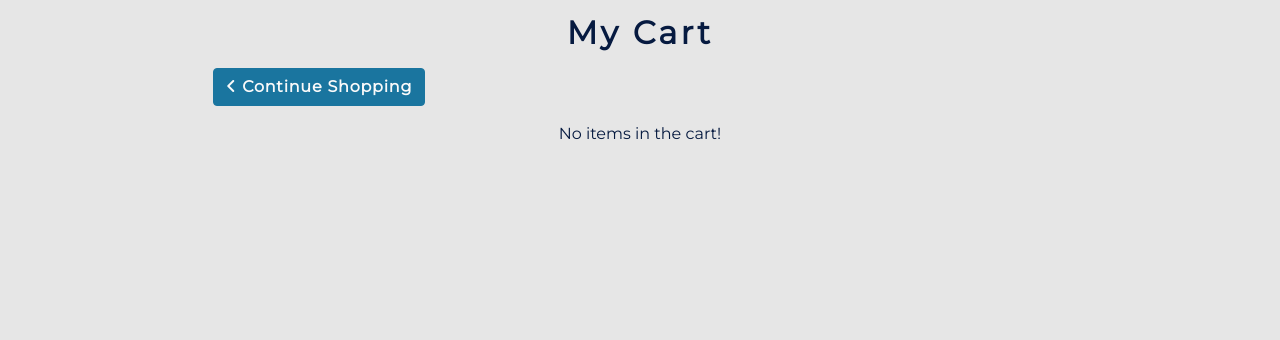
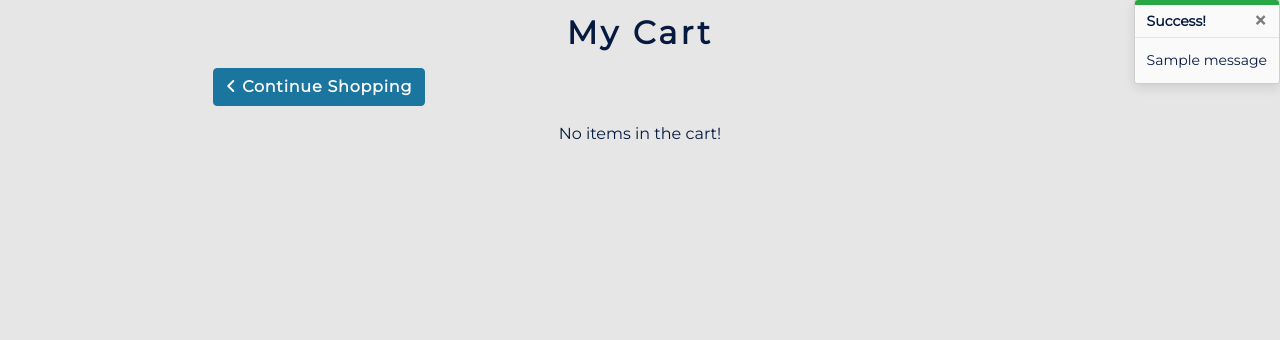
Before and after one commit to mitchdavenport88/hop_shop, a Django app: page /cart/ in a window 1280 px wide. Shown: the part 198-538 px from the top of the page. Run offline with Django 3.2, Linux system fonts and the light colour scheme; tables that the repository leaves empty hold one stand-in row (values such as "Sample post"); one stand-in notice (Sample message) is shown; some libraries are stand-ins or nearby versions.

Commit message:
Add and position toasts

```diff
--- a/cart/templates/cart/cart.html
+++ b/cart/templates/cart/cart.html
@@ -42,11 +42,17 @@
                         <div class="cart-item-row rounded d-flex flex-row">
                             <!-- product image (md and above) -->
                             <div class="d-none d-md-block col-md-2 p-md-0">
-                                <img src="{{ item.product.image.url }}" alt="{{ item.product.name }}" class="cart-image rounded">
+                                <a href="{% url 'product_detail' item.item_id %}">
+                                    <img src="{{ item.product.image.url }}" alt="{{ item.product.name }}" class="cart-image rounded">
+                                </a>
                             </div>
                             <!-- product details -->
                             <div class="col-8 p-0 col-sm-5 mt-sm-2 col-md-4 my-md-auto">
-                                <div><p class="text-center mt-2 mt-md-0 mb-md-2 font-weight-bold">{{ item.product.name }}</p></div>
+                                <div class="name-link">
+                                    <a href="{% url 'product_detail' item.item_id %}">
+                                        <p class="text-center mt-2 mt-md-0 mb-md-2 font-weight-bold">{{ item.product.name }}</p>
+                                    </a>
+                                </div>
                                 <div><p class="text-center mb-md-2">{{ item.product.category.friendly_name }} | {{ item.product.abv }}% | {{ item.product.size }}ml</p></div>
                                 <div><p class="text-center mb-2 mb-md-0">£{{ item.product.price }} each</p></div>
                                 <div class="mb-2 d-flex flex-column align-items-center d-sm-none">
--- a/cart/views.py
+++ b/cart/views.py
@@ -1,4 +1,6 @@
 from django.shortcuts import render, redirect, reverse, HttpResponse
+from django.contrib import messages
+from products.models import Product
 
 
 def view_cart(request):
@@ -10,6 +12,7 @@ def view_cart(request):
 def add_to_cart(request, item_id):
     """ Adds a quantity of the specified product to the cart """
 
+    product = Product.objects.get(pk=item_id)
     quantity = int(request.POST.get('quantity'))
     redirect_url = request.POST.get('redirect_url')
     cart = request.session.get('cart', {})
@@ -18,6 +21,7 @@ def add_to_cart(request, item_id):
         cart[item_id] += quantity
     else:
         cart[item_id] = quantity
+        messages.success(request, f'Added {product.name} to your cart')
 
     request.session['cart'] = cart
     return redirect(redirect_url)
--- a/hop_shop/settings.py
+++ b/hop_shop/settings.py
@@ -84,6 +84,8 @@ TEMPLATES = [
     },
 ]
 
+MESSAGE_STORAGE = 'django.contrib.messages.storage.session.SessionStorage'
+
 AUTHENTICATION_BACKENDS = [
     # Needed to login by username in Django admin, regardless of `allauth`
     'django.contrib.auth.backends.ModelBackend',
--- a/static/css/base.css
+++ b/static/css/base.css
@@ -266,7 +266,7 @@ with navbar & sticks the footer to page bottom */
 }
 
 .cart-item-row {
-    border: 1px solid var(--mid-blue);
+    border: 1px solid var(--dark-blue);
     margin-bottom: 15px;
 }
 
@@ -279,11 +279,41 @@ with navbar & sticks the footer to page bottom */
     width: 140px;
 }
 
+.name-link a {
+    color: var(--dark-blue);
+}
+
+.name-link a:hover {
+    text-decoration: none;
+}
+
 .remove-link,
 .update-link {
     font-weight: bold;
     font-size: 0.9rem;
     cursor: pointer;
+}
+
+/*** toasts ***/
+
+.message-container {
+    z-index: 3;
+    position: fixed;
+    right: 0;
+}
+
+.toast-capper {
+    height: 5px;
+}
+
+.toast-header {
+    border-bottom: 1px solid var(--pale-grey);
+}
+
+.toast-body,
+.toast-header {
+    background: var(--white);
+    color: var(--dark-blue);
 }
 
 /*** buttons ***/
--- a/templates/base.html
+++ b/templates/base.html
@@ -133,13 +133,30 @@
         </header>
 
         {% if messages %}
-            <div class="message-container"></div>
+            <div class="message-container">
+                {% for message in messages %}
+                    {% with message.level as level %}
+                        {% if level == 40 %}
+                            {% include 'includes/toasts/toast_error.html' %}
+                        {% elif level == 30 %}
+                            {% include 'includes/toasts/toast_warning.html' %}
+                        {% elif level == 25 %}
+                            {% include 'includes/toasts/toast_success.html' %}
+                        {% else %}
+                            {% include 'includes/toasts/toast_info.html' %}
+                        {% endif %}
+                    {% endwith %}
+                {% endfor %}
+            </div>
         {% endif %}
 
         {% block content %}
         {% endblock %}
 
         {% block postloadjs %}
+            <script type="text/javascript">
+                $('.toast').toast('show');
+            </script>
         {% endblock %}
     </div>
 
--- /dev/null
+++ b/templates/includes/toasts/toast_success.html
@@ -0,0 +1,12 @@
+<div class="toast custom-toast" data-autohide="false">
+    <div class="w-100 toast-capper bg-success"></div>
+    <div class="toast-header">
+        <strong class="mr-auto">Success!</strong>
+        <button type="button" class="close" data-dismiss="toast" aria-label="Close">
+            <span aria-hidden="true">&times;</span>
+        </button>
+    </div>
+    <div class="toast-body">
+        {{ message }}
+    </div>
+</div>
```
Also changed, not shown: templates/includes/toasts/toast_error.html (added, +12 -0 lines), templates/includes/toasts/toast_info.html (added, +12 -0 lines), templates/includes/toasts/toast_warning.html (added, +12 -0 lines).
